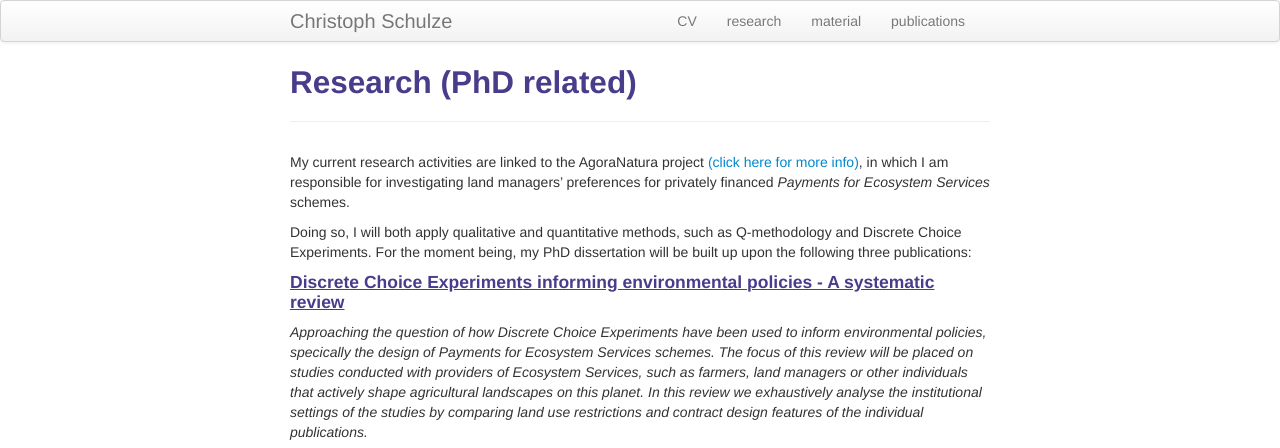
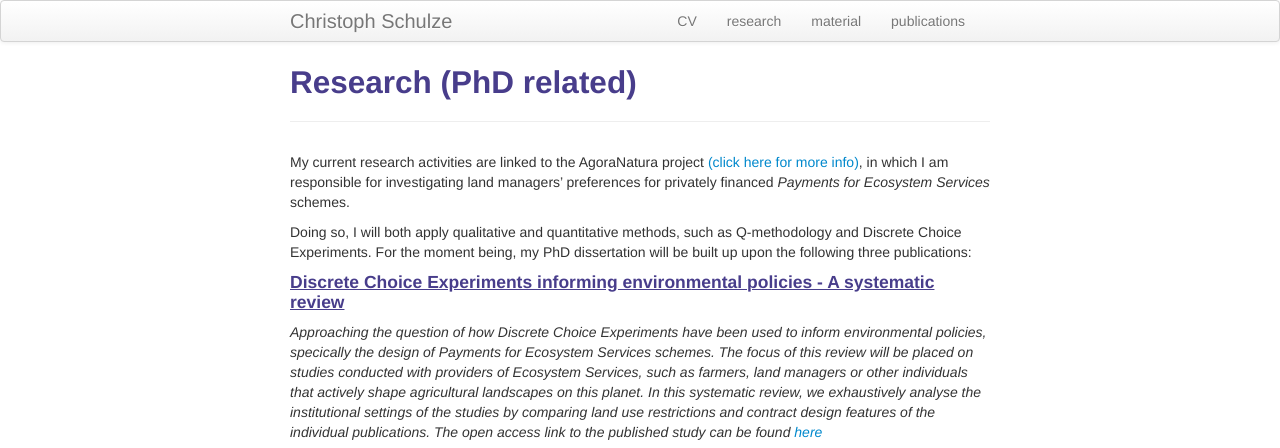
Before and after one commit to crokology/crokology.github.io, a Jekyll site: the page built from pages/research.md, in a window 1280 px wide and 900 px high, cut to the strip 0-448 px from the top of the window. Built offline with Jekyll 4.4.1, drawn with Linux system fonts in a browser that asks for light colours.

Commit message:
Update research.md

```diff
--- a/pages/research.md
+++ b/pages/research.md
@@ -9,7 +9,7 @@ My current research activities are linked to the AgoraNatura project <a href="ht
 Doing so, I will both apply qualitative and quantitative methods, such as Q-methodology and Discrete Choice Experiments. For the moment being, my PhD dissertation will be built up upon the following three publications:
 
 #### <u>Discrete Choice Experiments informing environmental policies - A systematic review</u>
-*Approaching the question of how Discrete Choice Experiments have been used to inform environmental policies, specically the design of Payments for Ecosystem Services schemes. The focus of this review will be placed on studies conducted with providers of Ecosystem Services, such as farmers, land managers or other individuals that actively shape agricultural landscapes on this planet. In this review we exhaustively analyse the institutional settings of the studies by comparing land use restrictions and contract design features of the individual publications.*
+*Approaching the question of how Discrete Choice Experiments have been used to inform environmental policies, specically the design of Payments for Ecosystem Services schemes. The focus of this review will be placed on studies conducted with providers of Ecosystem Services, such as farmers, land managers or other individuals that actively shape agricultural landscapes on this planet. In this systematic review, we exhaustively analyse the institutional settings of the studies by comparing land use restrictions and contract design features of the individual publications. The open access link to the published study can be found <a href="https://doi.org/10.1111/1477-9552.12570">here</a>*
 <div class="row-fluid">
         <a href="../assets/test.html">
             <iframe src="../assets/test.html" width="800" height="400"></iframe></a>
```
